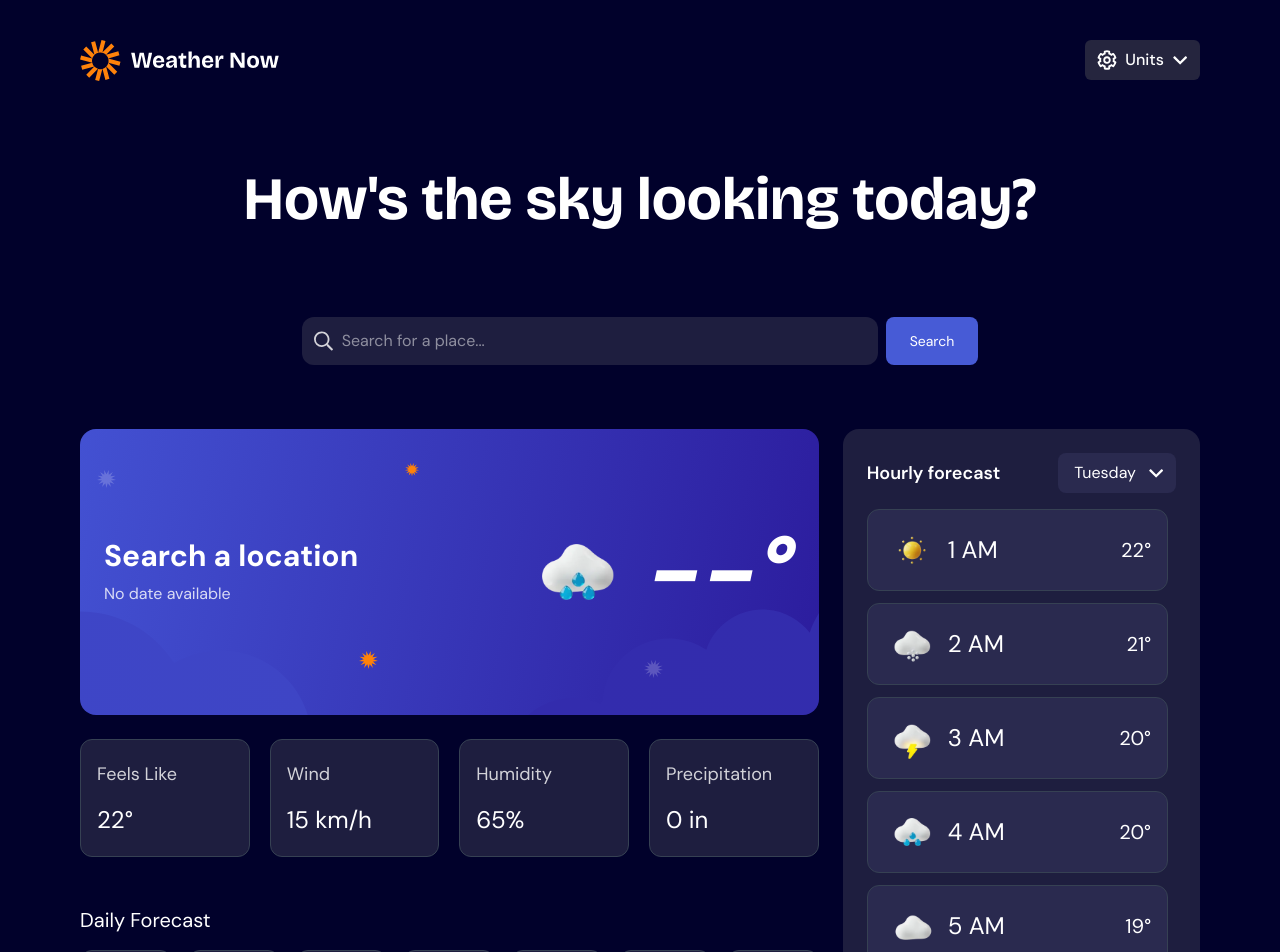
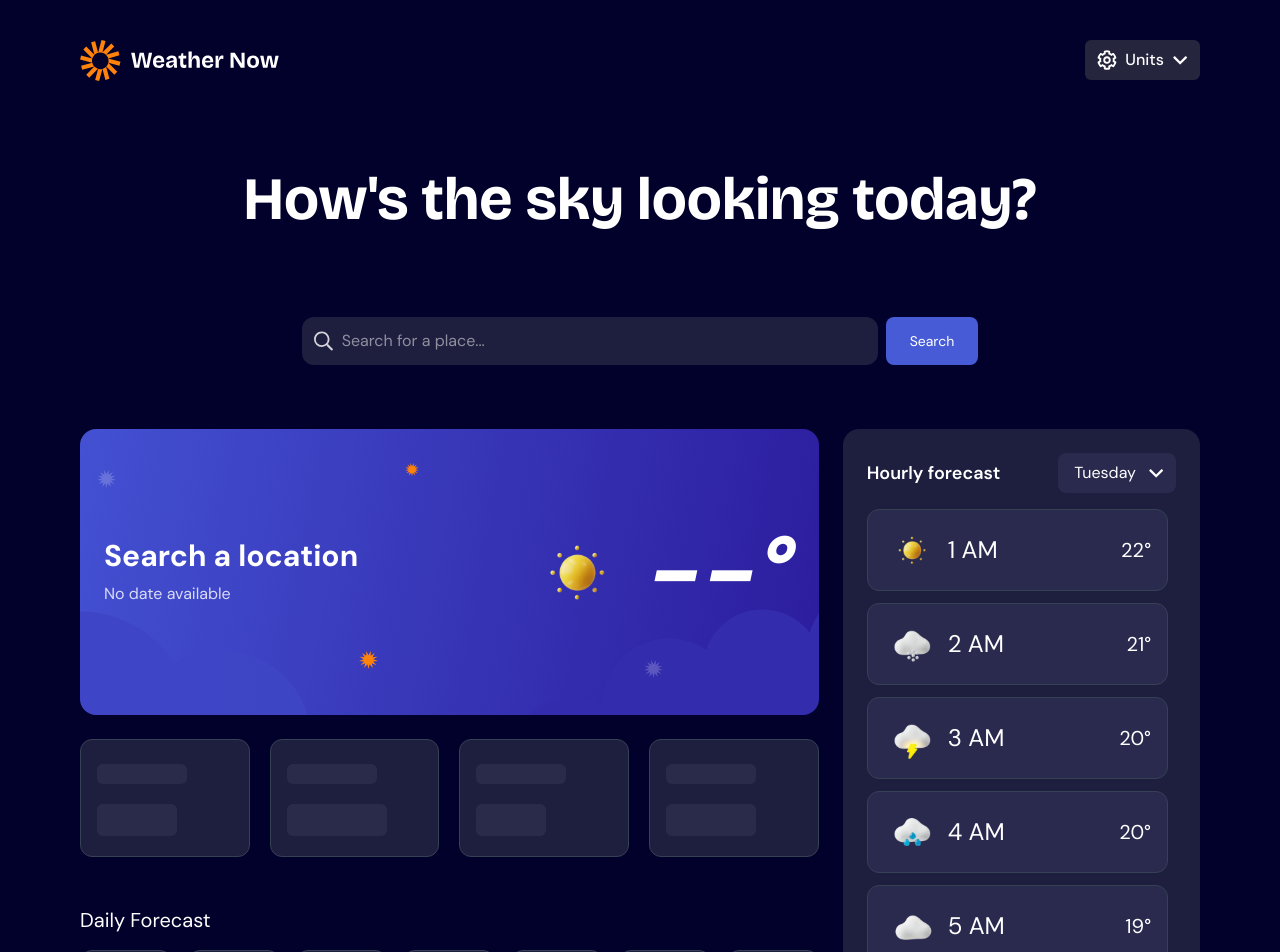
Before and after one commit to huynhnguyenday/sky-cloude, a Next.js app: page / in a window 1280 px wide. Shown: the top 952 px of the page. Built offline with nearby package versions, Linux system fonts and the light colour scheme.

Commit message:
feat: update skeleton for weather details

```diff
--- a/src/app/page.js
+++ b/src/app/page.js
@@ -38,7 +38,7 @@ export default function Home() {
               </div>
 
               <div>
-                <WeatherDetails />
+                <WeatherDetails weather={weather} />
               </div>
 
               <div>
@@ -57,7 +57,7 @@ export default function Home() {
               <Main weather={weather} location={location} />
             </div>
             <div>
-              <WeatherDetails />
+              <WeatherDetails weather={weather} />
             </div>
 
             <div>
--- a/src/components/Main.jsx
+++ b/src/components/Main.jsx
@@ -3,7 +3,6 @@
 export default function Main({ weather, location }) {
   const { city, country } = location;
 
-   // Làm tròn nhiệt độ
   const temperature =
     weather?.current?.temperature_2m !== undefined
       ? Math.round(weather.current.temperature_2m)
@@ -11,7 +10,6 @@ export default function Main({ weather, location }) {
 
   const time = weather?.current?.time;
 
-   // Format ngày: viết tắt tháng
   const formattedDate = time
     ? new Date(time).toLocaleDateString("en-US", {
         weekday: "long",
@@ -20,6 +18,24 @@ export default function Main({ weather, location }) {
         day: "numeric",
       })
     : "";
+
+  function getWeatherIcon(code) {
+    if (!code && code !== 0) return "icon-sunny.webp";
+
+    if ([0].includes(code)) return "icon-sunny.webp"; // Clear sky
+    if ([1].includes(code)) return "icon-partly-cloudy.webp"; // Mainly clear
+    if ([2, 3].includes(code)) return "icon-overcast.webp"; // Cloudy/Overcast
+    if ([45, 48].includes(code)) return "icon-fog.webp"; // Fog
+    if ([51, 53, 55].includes(code)) return "icon-drizzle.webp"; // Drizzle
+    if ([61, 63, 65, 80, 81, 82].includes(code)) return "icon-rain.webp"; // Rain/Showers
+    if ([66, 67].includes(code)) return "icon-rain.webp"; // Freezing rain
+    if ([71, 73, 75, 77, 85, 86].includes(code)) return "icon-snow.webp"; // Snow
+    if ([95, 96, 99].includes(code)) return "icon-storm.webp"; // Thunderstorm
+
+    return "icon-sunny.webp"; // fallback
+  }
+
+  const weatherIcon = getWeatherIcon(weather?.current?.weather_code);
 
   return (
     <div className="relative w-full h-[286px] rounded-2xl overflow-hidden">
@@ -50,10 +66,13 @@ export default function Main({ weather, location }) {
 
         {/* Weather Info */}
         <div className="flex items-center justify-center gap-4">
-          <img src="/icon-rain.webp" alt="weather icon" className="w-20 h-20" />
+          <img
+            src={`/${weatherIcon}`}
+            alt="weather icon"
+            className="w-20 h-20"
+          />
           <div className="text-center">
             <div className="text-7xl font-bold transform -skew-x-12">
-              {" "}
               {temperature !== undefined ? `${temperature}°` : "--°"}
             </div>
           </div>
@@ -76,7 +95,11 @@ export default function Main({ weather, location }) {
 
         {/* Right Section - Weather Info */}
         <div className="flex items-center gap-4">
-          <img src="/icon-rain.webp" alt="weather icon" className="w-28 h-28" />
+          <img
+            src={`/${weatherIcon}`}
+            alt="weather icon"
+            className="w-28 h-28"
+          />
           <div className="text-right">
             <div className="text-9xl md:text-8xl font-bold transform -skew-x-12">
               {temperature !== undefined ? `${temperature}°` : "--°"}
--- a/src/components/Search.jsx
+++ b/src/components/Search.jsx
@@ -53,7 +53,6 @@ export default function Search({ setWeather, setLocation }) {
     const lat = item.lat;
     const lon = item.lon;
 
-    // 👉 chỉ lưu khi user chọn
     setLocation({ city, country, lat, lon });
 
     try {
@@ -63,7 +62,6 @@ export default function Search({ setWeather, setLocation }) {
       setWeather(null);
     }
   };
-
 
   return (
     <div className="space-y-4 w-full">
--- a/src/components/WeatherDetails.jsx
+++ b/src/components/WeatherDetails.jsx
@@ -1,29 +1,86 @@
-export default function WeatherDetails() {
+"use client";
+
+import Skeleton from "react-loading-skeleton";
+import "react-loading-skeleton/dist/skeleton.css";
+
+export default function WeatherDetails({ weather }) {
+  const loading = !weather?.current;
+
+  const {
+    apparent_temperature,
+    wind_speed_10m,
+    relative_humidity_2m,
+    precipitation,
+  } = weather?.current || {};
+
+  const details = [
+    {
+      label: "Feels Like",
+      value:
+        apparent_temperature !== undefined
+          ? `${Math.round(apparent_temperature)}°`
+          : null,
+      skeletonWidth: 80,
+    },
+    {
+      label: "Wind",
+      value:
+        wind_speed_10m !== undefined
+          ? `${Math.round(wind_speed_10m)} km/h`
+          : null,
+      skeletonWidth: 100,
+    },
+    {
+      label: "Humidity",
+      value:
+        relative_humidity_2m !== undefined
+          ? `${Math.round(relative_humidity_2m)}%`
+          : null,
+      skeletonWidth: 70,
+    },
+    {
+      label: "Precipitation",
+      value: precipitation !== undefined ? `${precipitation} mm` : null,
+      skeletonWidth: 90,
+    },
+  ];
+
   return (
     <div className="grid grid-cols-2 md:grid-cols-4 gap-5 text-start text-white">
-      {/* Feels Like */}
-      <div className="bg-[#1e1e3f] rounded-xl px-4 py-5 border-[1px] border-gray-700">
-        <p className="text-lg opacity-80">Feels Like</p>
-        <p className="md:text-2xl text-3xl mt-4">22°</p>
-      </div>
+      {details.map((item, idx) => (
+        <div
+          key={idx}
+          className="bg-[#1e1e3f] rounded-xl px-4 py-5 border border-gray-700"
+        >
+          {/* Label */}
+          {loading ? (
+            <Skeleton
+              width={90}
+              height={20}
+              baseColor="#2a2a4a"
+              highlightColor="#3b3b5c"
+              borderRadius={6}
+            />
+          ) : (
+            <p className="text-lg opacity-80">{item.label}</p>
+          )}
 
-      {/* Wind */}
-      <div className="bg-[#1e1e3f] rounded-xl px-4 py-5 border-[1px] border-gray-700">
-        <p className="text-lg opacity-80">Wind</p>
-        <p className="md:text-2xl text-3xl mt-4">15 km/h</p>
-      </div>
-
-      {/* Humidity */}
-      <div className="bg-[#1e1e3f] rounded-xl px-4 py-5 border-[1px] border-gray-700">
-        <p className="text-lg opacity-80">Humidity</p>
-        <p className="md:text-2xl text-3xl mt-4">65%</p>
-      </div>
-
-      {/* Precipitation */}
-      <div className="bg-[#1e1e3f] rounded-xl px-4 py-5 border-[1px] border-gray-700">
-        <p className="text-lg opacity-80">Precipitation</p>
-        <p className="md:text-2xl text-3xl mt-4">0 in</p>
-      </div>
+          {/* Value */}
+          <div className="mt-4">
+            {loading ? (
+              <Skeleton
+                width={item.skeletonWidth}
+                height={32}
+                baseColor="#2a2a4a"
+                highlightColor="#3b3b5c"
+                borderRadius={6}
+              />
+            ) : (
+              <p className="md:text-2xl text-3xl">{item.value ?? "--"}</p>
+            )}
+          </div>
+        </div>
+      ))}
     </div>
   );
 }
```
Also changed, not shown: package.json (+4 -3 lines), 1 other file (tests, documents, lock files or other folders). Lines whose indentation alone changed are shown as unchanged.
